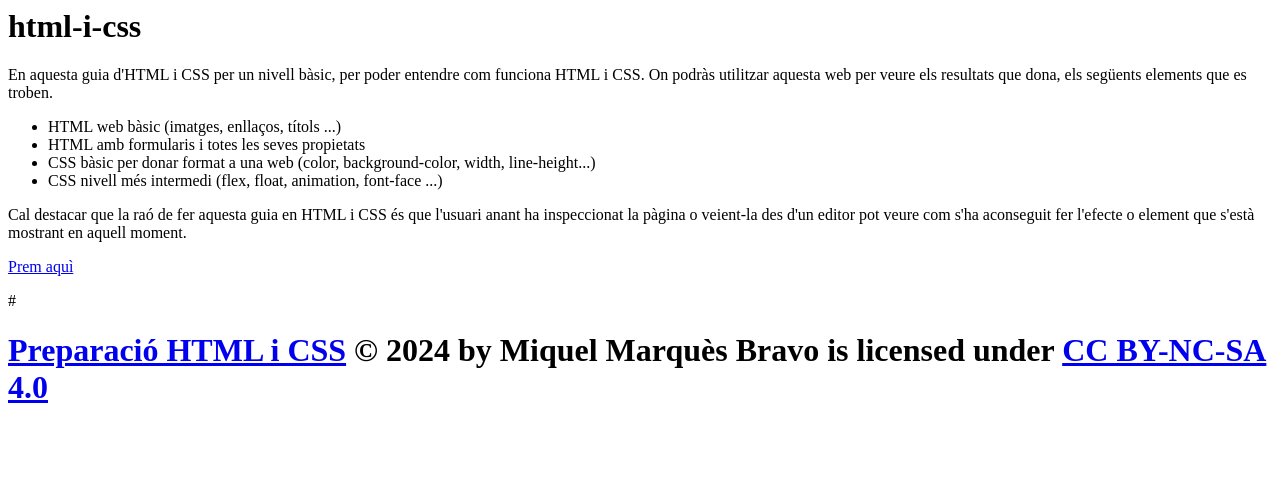
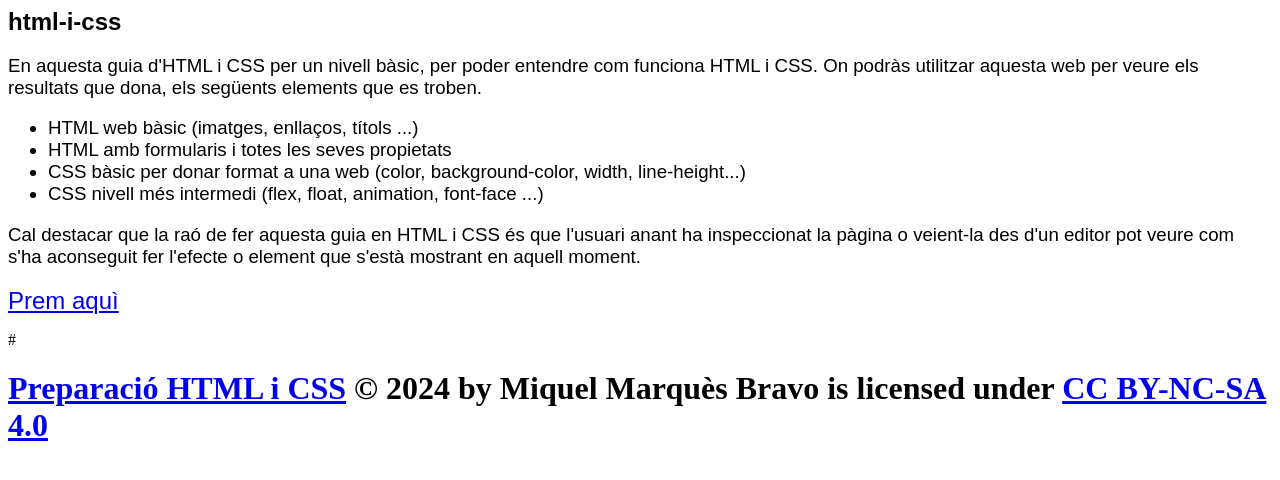
Before and after one commit to miquelmarques/guiahtmlicss, a plain HTML site: page index.html in a window 1280 px wide. Drawn offline with Linux system fonts and the light colour scheme.

Commit message:
Update index.html
Millora de estils de la web de mostra

```diff
--- a/index.html
+++ b/index.html
@@ -1,12 +1,12 @@
-<h1 id="html-i-css">html-i-css</h1>
-<p>En aquesta guia d&#39;HTML i CSS per un nivell bàsic, per poder entendre com funciona HTML i CSS. On podràs utilitzar aquesta web per veure els resultats que dona, els següents elements que es troben.</p>
-<ul>
-<li>HTML web bàsic (imatges, enllaços, títols ...)</li>
+<h1 id="html-i-css" style="font-size:18pt;font-family:Arial;">html-i-css</h1>
+<p style="font-size:14pt;font-family:Arial;">En aquesta guia d&#39;HTML i CSS per un nivell bàsic, per poder entendre com funciona HTML i CSS. On podràs utilitzar aquesta web per veure els resultats que dona, els següents elements que es troben.</p>
+<ul style="font-size:14pt;font-family:Arial;">
+<li >HTML web bàsic (imatges, enllaços, títols ...)</li>
 <li>HTML amb formularis i totes les seves propietats</li>
 <li>CSS bàsic per donar format a una web (color, background-color, width, line-height...)</li>
 <li>CSS nivell més intermedi (flex, float, animation, font-face ...)</li>
 </ul>
-<p>Cal destacar que la raó de fer aquesta guia en HTML i CSS és que l&#39;usuari anant ha inspeccionat la pàgina o veient-la des d&#39;un editor pot veure com s&#39;ha aconseguit fer l&#39;efecte o element que s&#39;està mostrant en aquell moment.</p>
-<p><a href="guia/Preparacio.html">Prem aquì</a></p>
+<p style="font-size:14pt;font-family:Arial;">Cal destacar que la raó de fer aquesta guia en HTML i CSS és que l&#39;usuari anant ha inspeccionat la pàgina o veient-la des d&#39;un editor pot veure com s&#39;ha aconseguit fer l&#39;efecte o element que s&#39;està mostrant en aquell moment.</p>
+<p><a href="guia/Preparacio.html" style="font-size:18pt;font-family:Arial;">Prem aquì</a></p>
 <p>#</p>
 <h1 id="-preparaci-html-i-css-https-github-com-miquelmarques-miquelm-htmlicss-io-2024-by-miquel-marqu-s-bravo-is-licensed-under-cc-by-nc-sa-4-0-https-creativecommons-org-licenses-by-nc-sa-4-0-ref-chooser-v1-"><a href="https://github.com/miquelmarques/miquelm.htmlicss.io">Preparació HTML i CSS</a> © 2024 by Miquel Marquès Bravo is licensed under <a href="https://creativecommons.org/licenses/by-nc-sa/4.0/?ref=chooser-v1">CC BY-NC-SA 4.0</a></h1>
```
